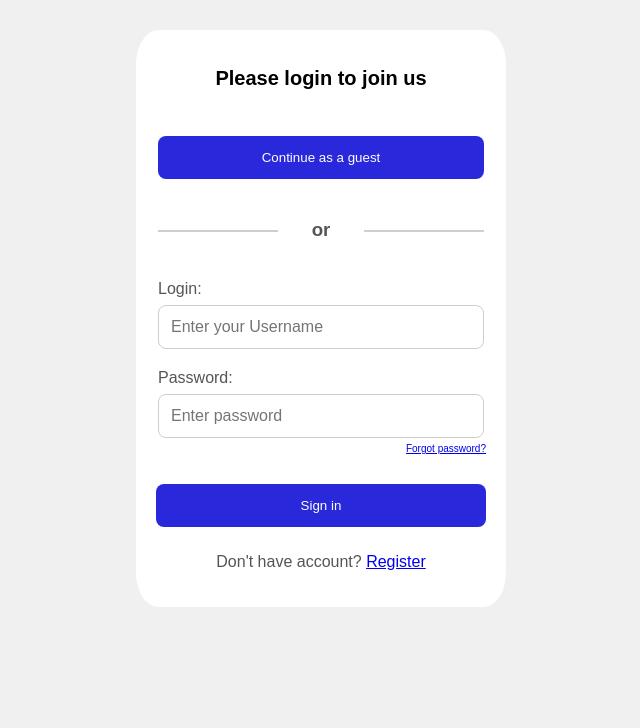
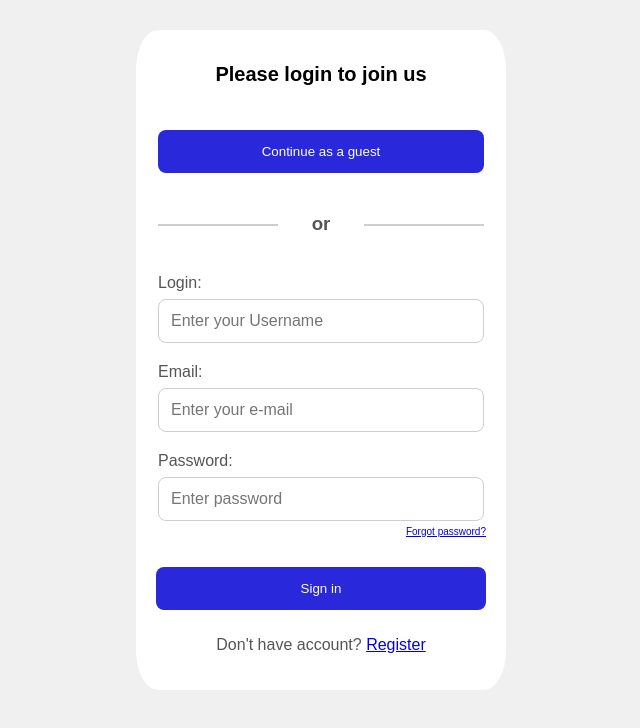
Before and after one commit to ConradApril/Login-Form, a plain HTML site: page index.html in a window 1280 px wide. Shown: the whole page, without its empty margins (319-959 px from the left). Drawn offline with Linux system fonts and the light colour scheme.

Commit message:
Add JS code

```diff
--- a/index.html
+++ b/index.html
@@ -2,40 +2,58 @@
 <html lang="en">
   <head>
     <link rel="stylesheet" href="style.css" />
+    <script src="main.js"></script>
     <meta charset="UTF-8" />
     <meta name="viewport" content="width=device-width, initial-scale=1.0" />
     <title>Login</title>
   </head>
   <body>
     <main>
-      <article class="fieldset1">
+      <form
+        id="registrationForm"
+        class="fieldset1"
+        onsubmit="return validateForm()"
+      >
         <div class="input-area">
           <h1 class="title">Please login to join us</h1>
           <fieldset>
-            <button class="button">Continue as a guest</button>
-              <h3 class="hr-lines">or</h3>
-              <label for="name">Login: </label>
-              <input
+            <button type="button" href="/" class="button">
+              Continue as a guest
+            </button>
+            <h3 class="hr-lines">or</h3>
+            <label for="name">Login: </label>
+            <input
               placeholder="Enter your Username"
               id="name"
               name="name"
               type="text"
-              required
-              />
+            />
+            <div id="nameError" class="error"></div>
+            <label for="email">Email: </label>
+            <input
+              placeholder="Enter your e-mail"
+              id="email"
+              name="email"
+              type="email"
+            />
+            <div id="emailError" class="error"></div>
             <label for="password">Password: </label>
             <input
               placeholder="Enter password"
               id="password"
               name="password"
               type="password"
-              required
             />
+            <div id="passwordError" class="error"></div>
           </fieldset>
           <a href="/" class="forgot-password">Forgot password?</a>
-          <button class="button">Sign in</button>
+          <button id="submit-btn" type="submit" class="button">Sign in</button>
+          <div id="successMessage" class="success" style="display: none">
+            Registration Successful!
+          </div>
           <p class="register">Don't have account? <a href="/">Register</a></p>
         </div>
-      </article>
+      </form>
     </main>
   </body>
 </html>
--- /dev/null
+++ b/main.js
@@ -0,0 +1,48 @@
+function validateForm() {
+    let name = document.getElementById('name').value;
+    let email = document.getElementById('email').value;
+    let password = document.getElementById('password').value;
+
+    let nameError = document.getElementById('nameError');
+    let emailError = document.getElementById('emailError');
+    let passwordError = document.getElementById('passwordError');
+    let successMessage = document.getElementById('successMessage');
+
+    let valid = true;
+
+    nameError.innerHTML = '';
+    emailError.innerHTML = '';
+    passwordError.innerHTML = '';
+
+    console.log(name)
+    if (name === '') {
+        nameError.innerHTML = 'Name is required';
+        valid = false;
+    }
+
+    if (email === '') {
+        emailError.innerHTML = 'Email is required';
+        valid = false;
+    } else if (!/\S+@\S+\.\S+/.test(email)) {
+        emailError.innerHTML = 'Invalid email address';
+        valid = false;
+    }
+
+    if (password === '') {
+        passwordError.innerHTML = 'Password is required';
+        valid = false;
+    } else if (password.length < 6) {
+        passwordError.innerHTML = 'Password must be at least 6 characters';
+        valid = false;
+    }
+
+    if (valid) {
+        successMessage.style.display = 'block';
+        setTimeout(function () {
+            successMessage.style.display = 'none';
+            document.getElementById('registrationForm').reset();
+        }, 2000);
+    }
+
+    return false;
+}
--- a/style.css
+++ b/style.css
@@ -52,6 +52,7 @@
   margin: 20px 0px 7px;
 }
 .button {
+  cursor: pointer;
   background-color: rgb(41, 41, 219);
   border: none;
   border-radius: 8px;
@@ -78,8 +79,8 @@
   color: rgb(85, 85, 85);
   margin-top: 30px;
 }
-.hr-lines:before{
-    content:" ";
+.hr-lines:before {
+  content: " ";
   display: block;
   height: 2px;
   width: 120px;
@@ -89,7 +90,7 @@
   background: rgb(206, 206, 206);
 }
 .hr-lines::after {
-    content:" ";
+  content: " ";
   display: block;
   height: 2px;
   width: 120px;
```
Lines whose indentation alone changed are shown as unchanged.
